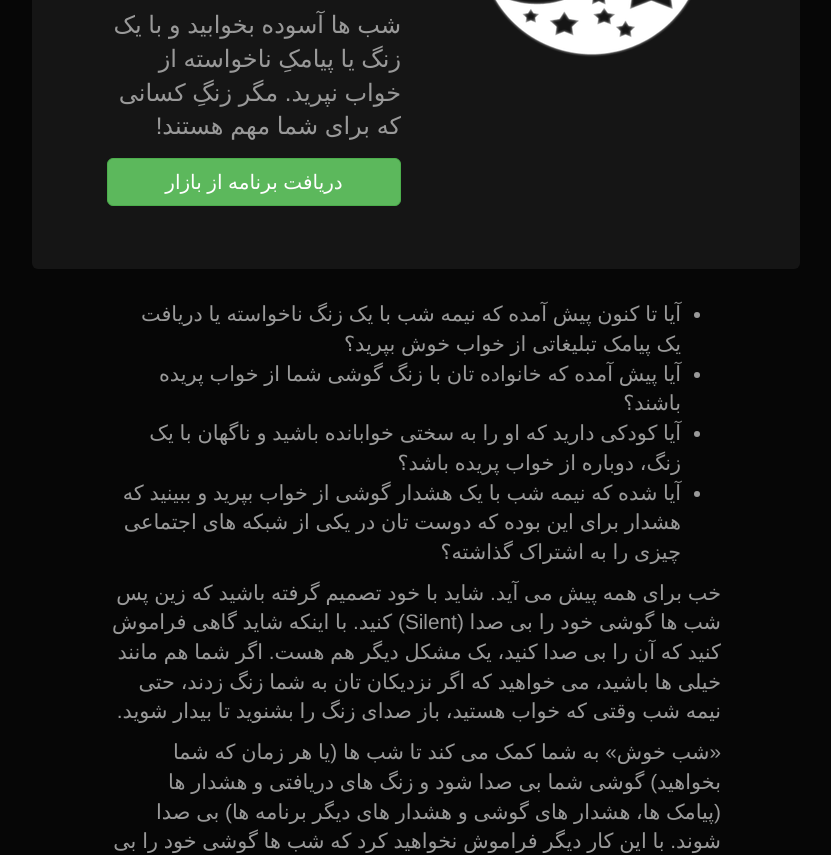
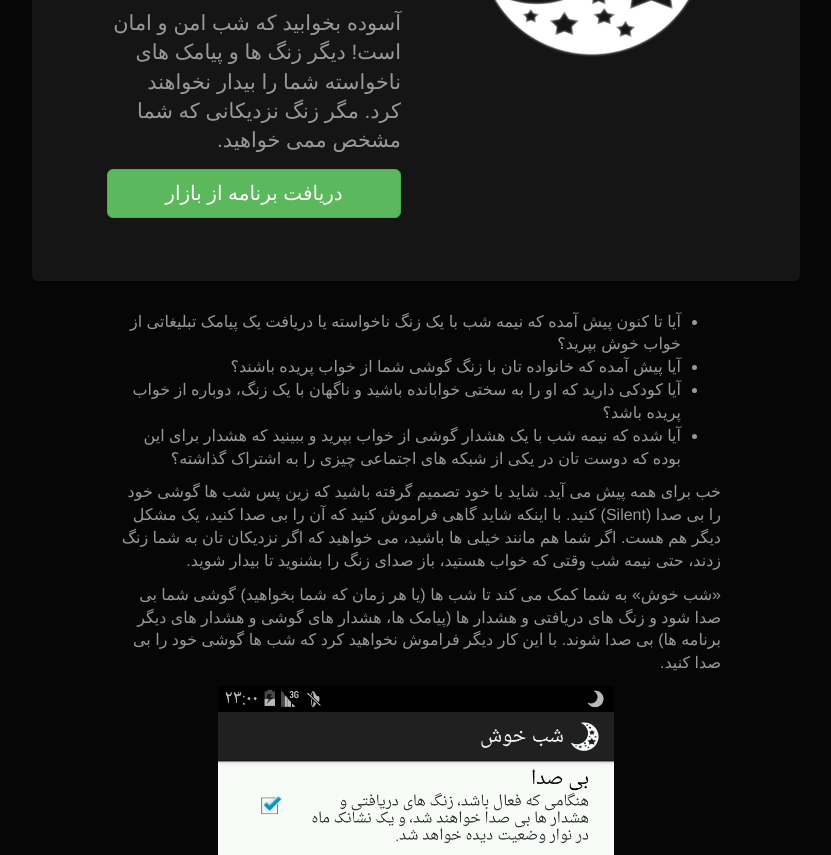
Before and after one commit to sepidarapps/sepidarapps.github.io, a website: page index.html in a window 1280 px wide. Shown: the part 231-1086 px from the top of the page, without its empty margins (224-1055 px from the left). Drawn offline with Linux system fonts and the light colour scheme.

Commit message:
Change lead text and body text font size

```diff
--- a/index.html
+++ b/index.html
@@ -31,8 +31,11 @@ body {
 .jumbotron h1 {
   color: #ddd;
 }
+.jumbotron .lead {
+  font-size: 1.3em;
+}
 .marketing {
-  font-size: 1.3em;
+  font-size: 1em;
   margin-bottom: 10em;
 }
 .footer {
@@ -56,7 +59,7 @@ body {
         </div>
         <div class="col-xs-12 col-xs-offset-0 col-sm-6 col-sm-offset-0">
           <h1 class="text-center">شب خوش</h1>
-          <p class="lead">شب ها آسوده بخوابید و با یک زنگ یا پیامکِ ناخواسته از خواب نپرید. مگر زنگِ کسانی که برای شما مهم هستند!</p>
+          <p class="lead">آسوده بخوابید که شب امن و امان است! دیگر زنگ ها و پیامک های ناخواسته شما را بیدار نخواهند کرد. مگر زنگ نزدیکانی که شما مشخص ممی خواهید.</p>
           <p><a class="btn btn-lg btn-success center-block" href="http://cafebazaar.ir/app/com.sepidarapps.goodnight/" role="button">دریافت برنامه از بازار</a></p>
         </div>
       </div>
```
